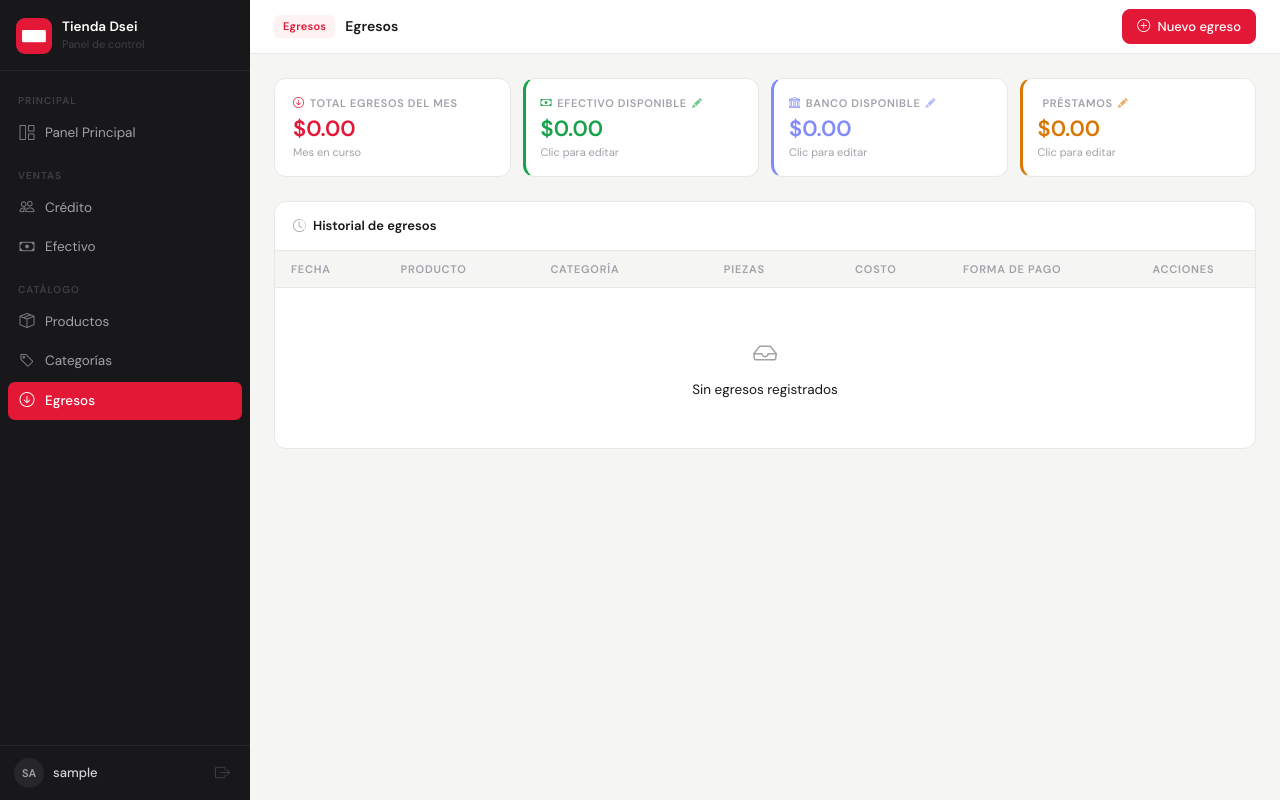
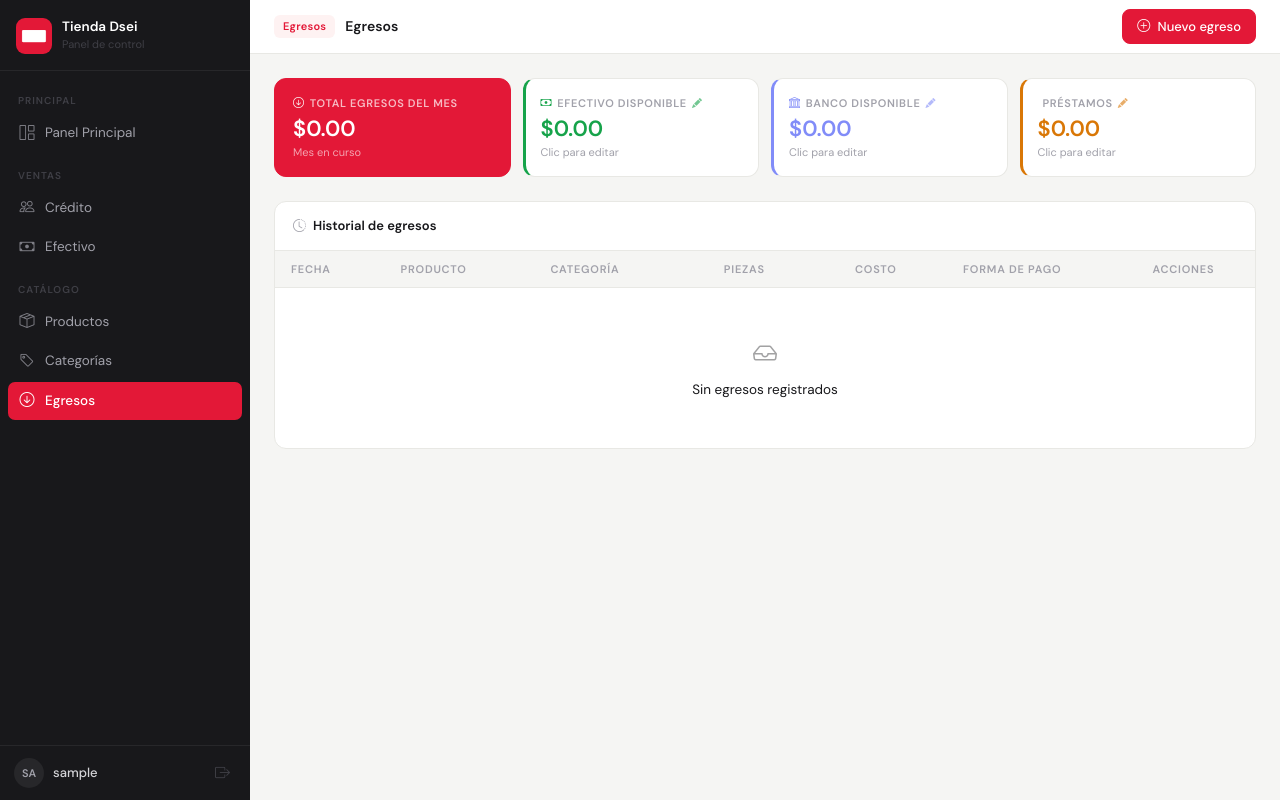
Before and after one commit to xlDeadman/tiendita, a Django app: page /egresos/ in a window 1280 px wide. Run offline with Django 5.2, Linux system fonts and the light colour scheme; the visitor is signed in with stand-in values (Sample User, id 1); data comes from the database, SQL or seed files in the repository; data that the repository does not hold is empty.

Commit message:
Rediseño minimalista base.html

```diff
--- a/inventario/templates/inventario/egreso_list.html
+++ b/inventario/templates/inventario/egreso_list.html
@@ -268,14 +268,14 @@
 <!-- Resumen -->
 <div class="resumen-grid">
 
-    <div class="resumen-card">
-        <div class="resumen-label">
-            <i class="bi bi-arrow-down-circle" style="color:#e31837;"></i>
-            Total egresos del mes
-        </div>
-        <div class="resumen-valor" style="color:#e31837;">${{ total_mes|floatformat:2 }}</div>
-        <div class="resumen-sub">Mes en curso</div>
+    <div class="resumen-card" style="background:#e31837; border-color:#e31837;">
+    <div class="resumen-label" style="color:rgba(255,255,255,.7);">
+        <i class="bi bi-arrow-down-circle" style="color:#fff;"></i>
+        Total egresos del mes
     </div>
+    <div class="resumen-valor" style="color:#fff;">${{ total_mes|floatformat:2 }}</div>
+    <div class="resumen-sub" style="color:rgba(255,255,255,.6);">Mes en curso</div>
+   </div>
 
     <div class="resumen-card clickable accent-left" style="--color:#16a34a;" onclick="document.getElementById('modalEfectivo').style.display='flex'">
         <div class="resumen-label">
```
